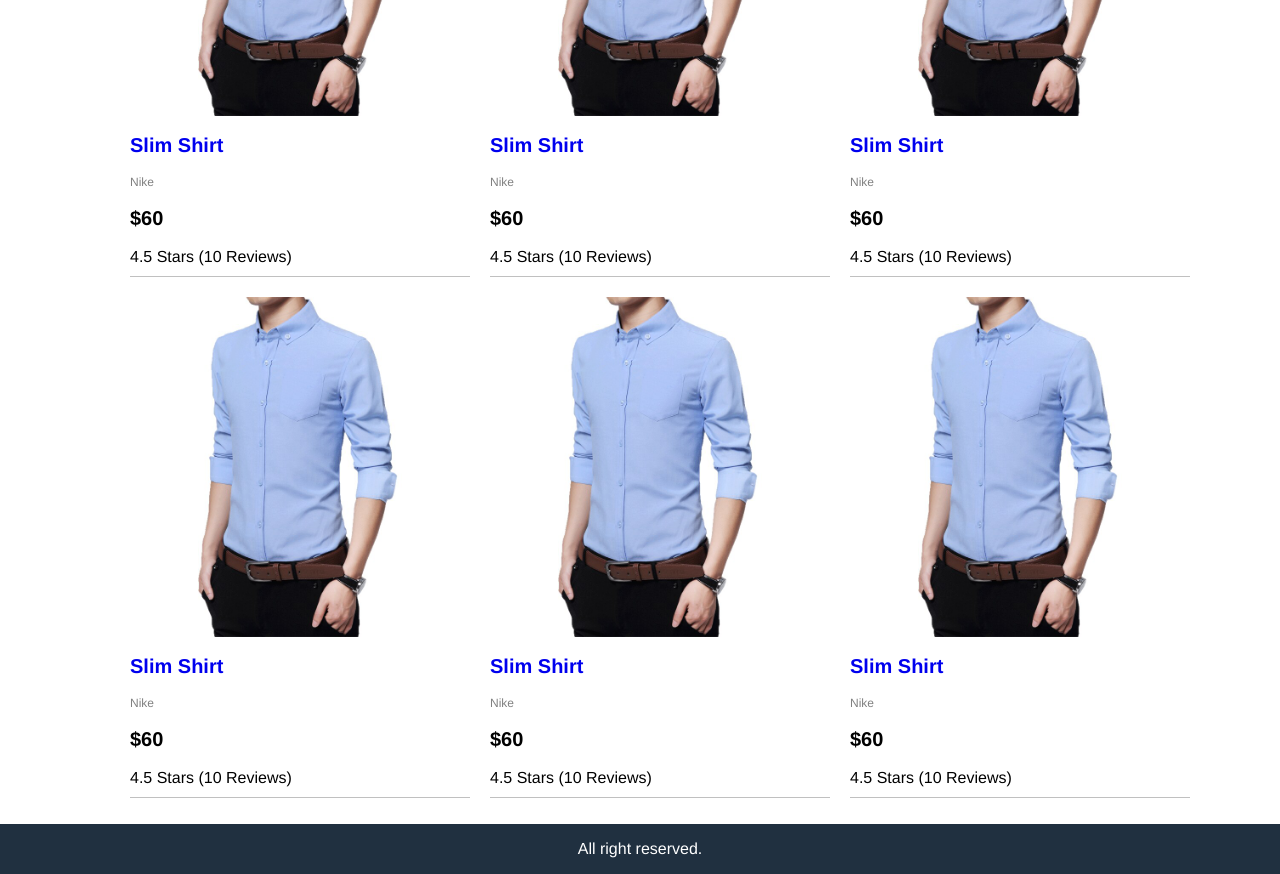
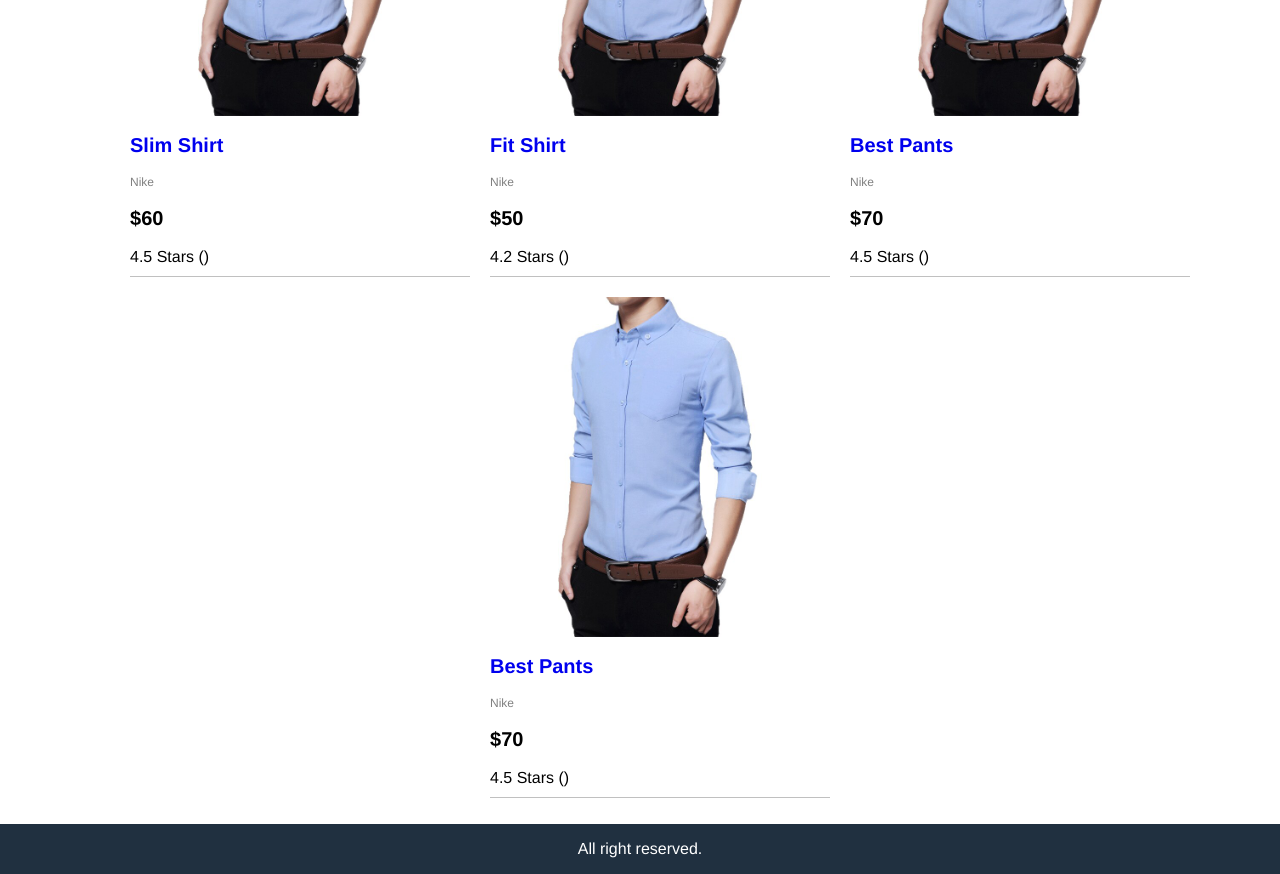
Before and after one commit to AnggaWikaNugraha/e-comZonna---Client, a React (Create React App) app: page / in a window 1280 px wide. Shown: the part 300-1174 px from the top of the page. Built offline with nearby package versions, Linux system fonts and the light colour scheme.

Commit message:
dynamic web use dummy data

```diff
--- a/src/App.js
+++ b/src/App.js
@@ -1,5 +1,6 @@
 import logo from "./logo.svg";
 import "./App.css";
+import {data} from './data'
 
 function App() {
   const openMenu = () => {
@@ -41,96 +42,25 @@
       <main className="main">
         <div className="content">
           <ul className="products">
+            {data.products.map((product) => {
+              return (
                 <li>
                   <div className="product">
                     <img
                       className="product-image"
-                  src="/images/d1.jpg"
+                      src={product.image}
                       alt="product"
                     />
                     <div className="product-name">
-                  <a href="product.html">Slim Shirt</a>
+                      <a href="product.html">{product.name}</a>
                     </div>
-                <div className="product-brand">Nike</div>
-                <div className="product-price">$60</div>
-                <div className="product-rating">4.5 Stars (10 Reviews)</div>
+                    <div className="product-brand">{product.brand}</div>
+                    <div className="product-price">${product.price}</div>
+                    <div className="product-rating">{product.rating} Stars ({product.numReview})</div>
                   </div>
                 </li>
-            <li>
-              <div className="product">
-                <img
-                  className="product-image"
-                  src="/images/d1.jpg"
-                  alt="product"
-                />
-                <div className="product-name">
-                  <a href="product.html">Slim Shirt</a>
-                </div>
-                <div className="product-brand">Nike</div>
-                <div className="product-price">$60</div>
-                <div className="product-rating">4.5 Stars (10 Reviews)</div>
-              </div>
-            </li>
-            <li>
-              <div className="product">
-                <img
-                  className="product-image"
-                  src="/images/d1.jpg"
-                  alt="product"
-                />
-                <div className="product-name">
-                  <a href="product.html">Slim Shirt</a>
-                </div>
-                <div className="product-brand">Nike</div>
-                <div className="product-price">$60</div>
-                <div className="product-rating">4.5 Stars (10 Reviews)</div>
-              </div>
-            </li>
-            <li>
-              <div className="product">
-                <img
-                  className="product-image"
-                  src="/images/d1.jpg"
-                  alt="product"
-                />
-                <div className="product-name">
-                  <a href="product.html">Slim Shirt</a>
-                </div>
-                <div className="product-brand">Nike</div>
-                <div className="product-price">$60</div>
-                <div className="product-rating">4.5 Stars (10 Reviews)</div>
-              </div>
-            </li>
-            <li>
-              <div className="product">
-                <img
-                  className="product-image"
-                  src="/images/d1.jpg"
-                  alt="product"
-                />
-                <div className="product-name">
-                  <a href="product.html">Slim Shirt</a>
-                </div>
-                <div className="product-brand">Nike</div>
-                <div className="product-price">$60</div>
-                <div className="product-rating">4.5 Stars (10 Reviews)</div>
-              </div>
-            </li>
-            <li>
-              <div className="product">
-                <img
-                  className="product-image"
-                  src="/images/d1.jpg"
-                  alt="product"
-                />
-                <div className="product-name">
-                  <a href="product.html">Slim Shirt</a>
-                </div>
-                <div className="product-brand">Nike</div>
-                <div className="product-price">$60</div>
-                <div className="product-rating">4.5 Stars (10 Reviews)</div>
-              </div>
-            </li>
+              );
+            })}
           </ul>
         </div>
       </main>
--- /dev/null
+++ b/src/data.js
@@ -0,0 +1,43 @@
+export const data = {
+  products: [
+    {
+      _id: '1',
+      name: 'Slim Shirt',
+      category: 'Shirts',
+      image: '/images/d1.jpg',
+      price: 60,
+      brand: ' Nike',
+      rating: 4.5,
+      numReviews: 10
+    },
+    {
+      _id: '2',
+      name: 'Fit Shirt',
+      category: 'Shirts',
+      image: '/images/d1.jpg',
+      price: 50,
+      brand: ' Nike',
+      rating: 4.2,
+      numReviews: 5
+    },
+    {
+      _id: '3',
+      name: 'Best Pants',
+      category: 'Pants',
+      image: '/images/d1.jpg',
+      price: 70,
+      brand: ' Nike',
+      rating: 4.5,
+      numReviews: 8
+    }, {
+      _id: '4',
+      name: 'Best Pants',
+      category: 'Pants',
+      image: '/images/d1.jpg',
+      price: 70,
+      brand: ' Nike',
+      rating: 4.5,
+      numReviews: 8
+    },
+  ]
+}
```
Also changed, not shown: 1 other file (tests, documents, lock files or other folders). Lines whose indentation alone changed are shown as unchanged.
